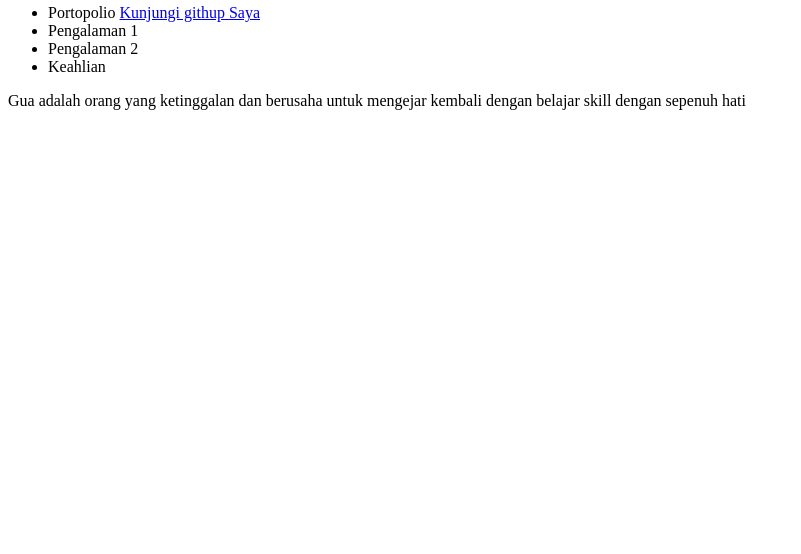
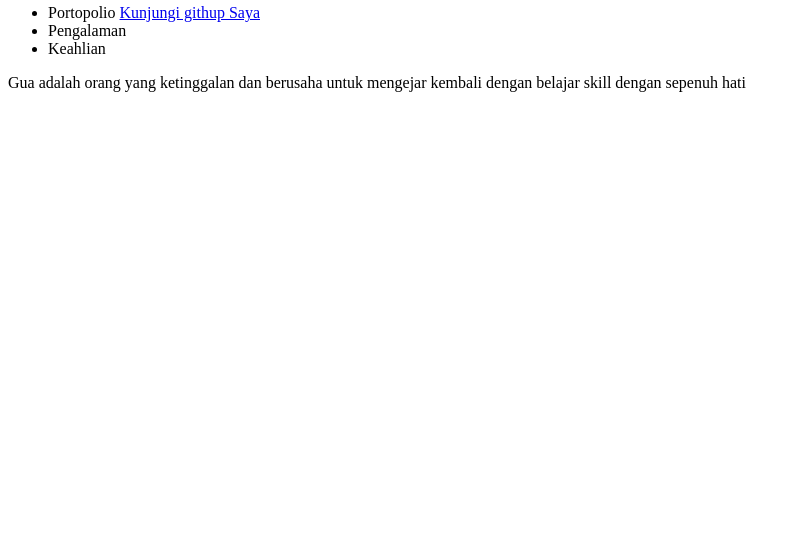
Before and after one commit to heridho118140173/Testing-Project-2026, a plain HTML site: page index.html in a window 1280 px wide. Shown: the part 246-800 px from the top of the page, without its empty margins (0-801 px from the left). Drawn offline with Linux system fonts and the light colour scheme.

Commit message:
ini menghapus hirarki pengalaman

```diff
--- a/index.html
+++ b/index.html
@@ -26,10 +26,7 @@
                 </a>
             </li>
             <li>
-                Pengalaman 1
-            </li>
-            <li>
-                Pengalaman 2
+                Pengalaman
             </li>
             <li>
                 Keahlian
```
